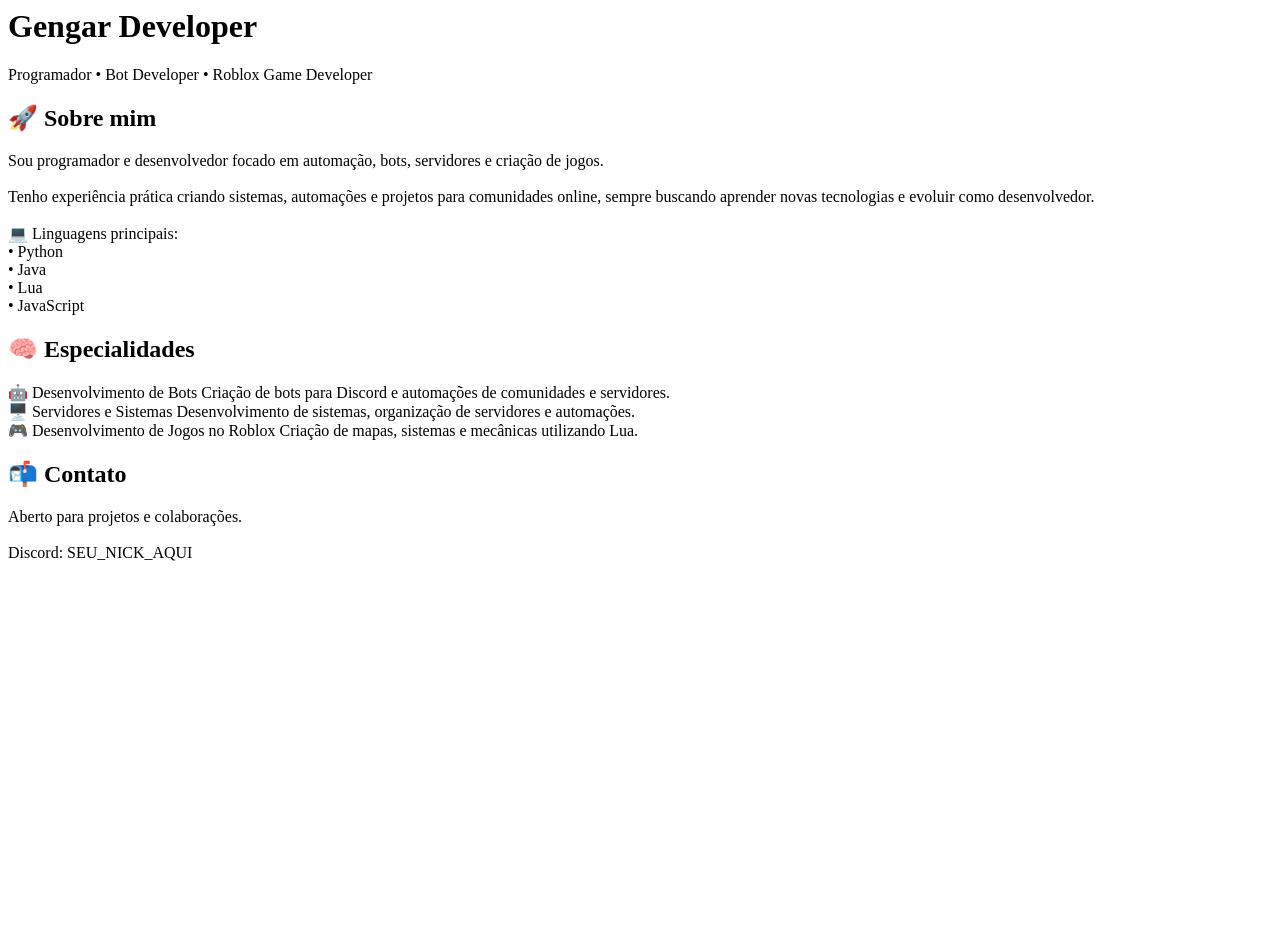
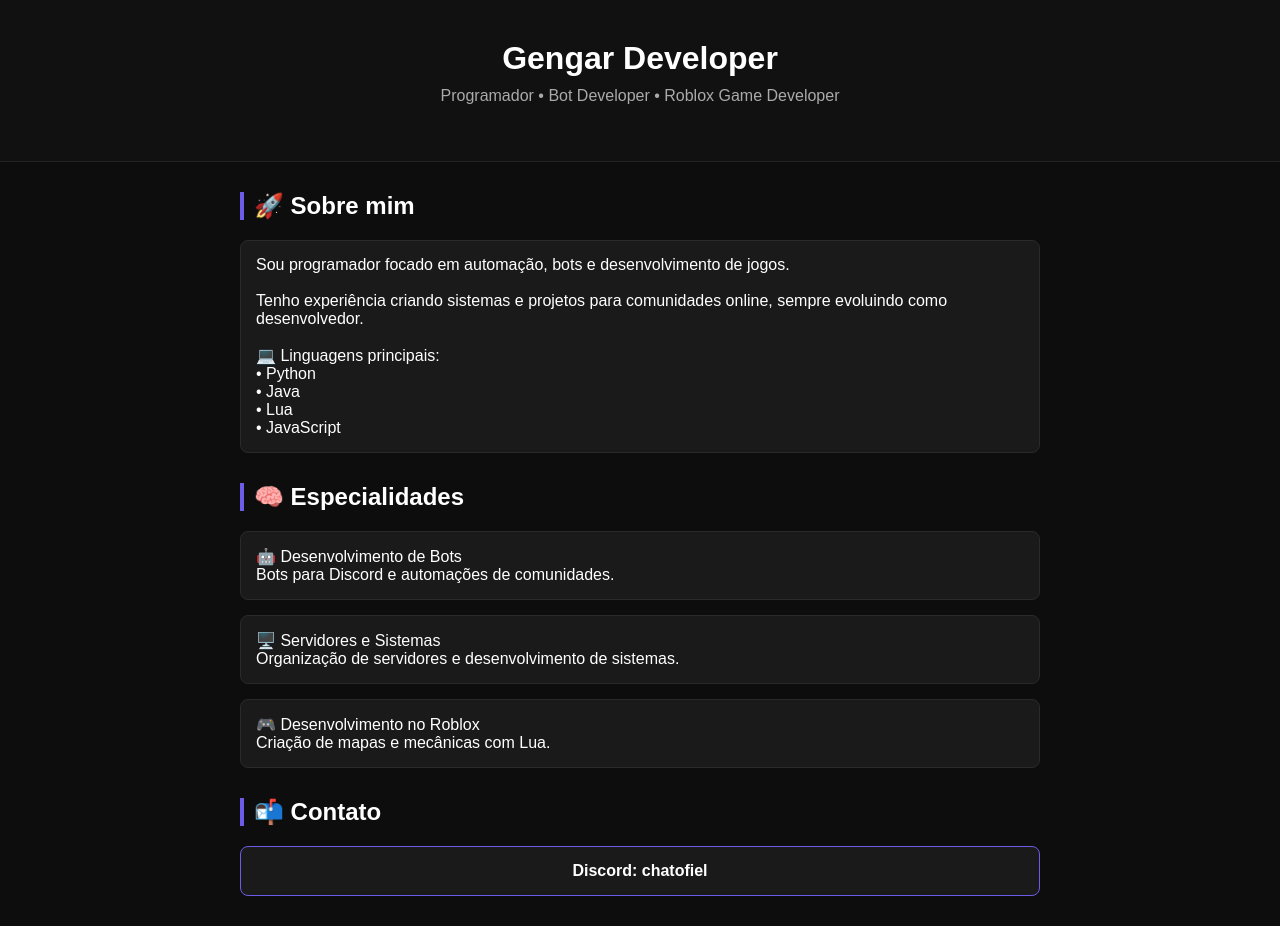
Before and after one commit to arthusilvasilva4001-create/Portif-lio., a plain HTML site: page index.html in a window 1280 px wide. Before the commit the page ends 800 px from the top, so only its background shows below. Drawn offline with Linux system fonts and the light colour scheme.

Commit message:
index.html

```diff
--- a/index.html
+++ b/index.html
@@ -1,3 +1,70 @@
+<!DOCTYPE html>
+<html lang="pt-br">
+<head>
+<meta charset="UTF-8">
+<title>Gengar Developer</title>
+
+<style>
+  body {
+    margin: 0;
+    font-family: Arial, sans-serif;
+    background-color: #0d0d0d;
+    color: #ffffff;
+  }
+
+  header {
+    text-align: center;
+    padding: 40px 20px;
+    background: #111;
+    border-bottom: 1px solid #222;
+  }
+
+  header h1 {
+    margin: 0;
+    font-size: 32px;
+  }
+
+  header p {
+    color: #aaa;
+    margin-top: 10px;
+  }
+
+  .section {
+    max-width: 800px;
+    margin: 30px auto;
+    padding: 0 20px;
+  }
+
+  .section h2 {
+    border-left: 4px solid #6c5ce7;
+    padding-left: 10px;
+    margin-bottom: 20px;
+  }
+
+  .card {
+    background: #1a1a1a;
+    border: 1px solid #2a2a2a;
+    padding: 15px;
+    margin-bottom: 15px;
+    border-radius: 8px;
+    transition: 0.2s;
+  }
+
+  .card:hover {
+    border-color: #6c5ce7;
+    transform: translateY(-3px);
+  }
+
+  .highlight {
+    border: 1px solid #6c5ce7;
+    text-align: center;
+    font-weight: bold;
+  }
+</style>
+</head>
+
+<body>
+
 <header>
   <h1>Gengar Developer</h1>
   <p>Programador • Bot Developer • Roblox Game Developer</p>
@@ -6,11 +73,10 @@
 <section class="section">
   <h2>🚀 Sobre mim</h2>
   <div class="card">
-    Sou programador e desenvolvedor focado em automação, bots, servidores e criação de jogos.
-    <br><br>
-    Tenho experiência prática criando sistemas, automações e projetos para comunidades online,
-    sempre buscando aprender novas tecnologias e evoluir como desenvolvedor.
-    <br><br>
+    Sou programador focado em automação, bots e desenvolvimento de jogos.<br><br>
+    Tenho experiência criando sistemas e projetos para comunidades online,
+    sempre evoluindo como desenvolvedor.<br><br>
+
     💻 Linguagens principais:<br>
     • Python<br>
     • Java<br>
@@ -23,25 +89,29 @@
   <h2>🧠 Especialidades</h2>
 
   <div class="card">
-    🤖 Desenvolvimento de Bots
-    Criação de bots para Discord e automações de comunidades e servidores.
+    🤖 Desenvolvimento de Bots<br>
+    Bots para Discord e automações de comunidades.
   </div>
 
   <div class="card">
-    🖥️ Servidores e Sistemas
-    Desenvolvimento de sistemas, organização de servidores e automações.
+    🖥️ Servidores e Sistemas<br>
+    Organização de servidores e desenvolvimento de sistemas.
   </div>
 
   <div class="card">
-    🎮 Desenvolvimento de Jogos no Roblox
-    Criação de mapas, sistemas e mecânicas utilizando Lua.
+    🎮 Desenvolvimento no Roblox<br>
+    Criação de mapas e mecânicas com Lua.
   </div>
 </section>
 
 <section class="section">
   <h2>📬 Contato</h2>
-  <div class="card">
-    Aberto para projetos e colaborações.<br><br>
-    Discord: SEU_NICK_AQUI
+
+  <div class="card highlight">
+    Discord: chatofiel
   </div>
+
 </section>
+
+</body>
+</html>
```
